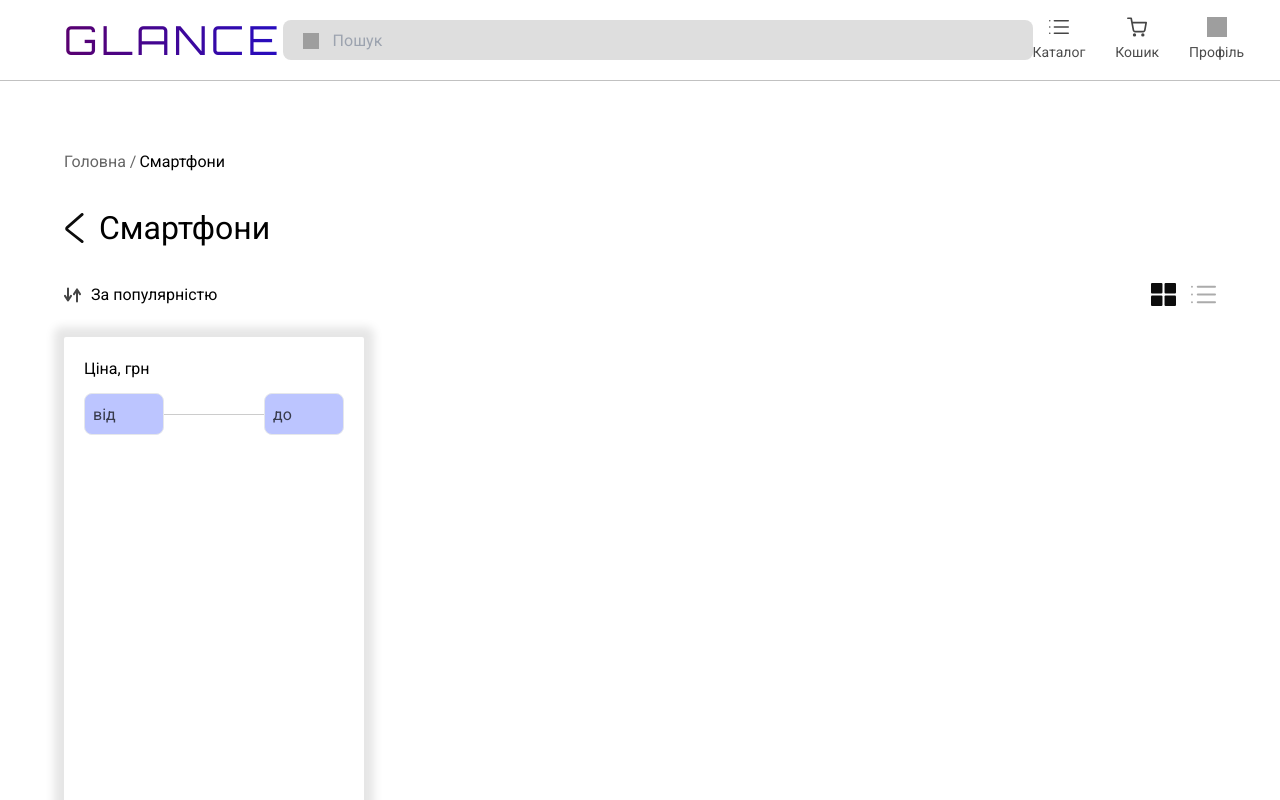
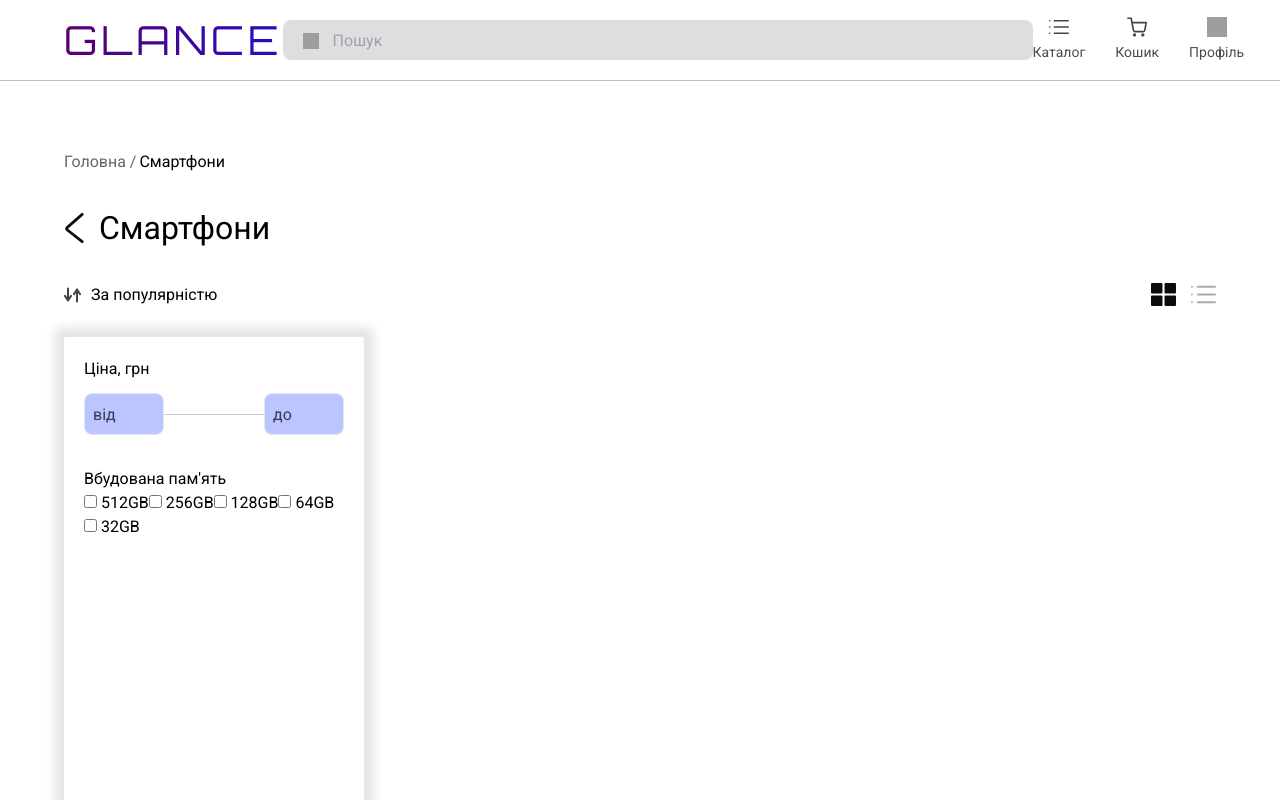
Before and after one commit to dest411/shop, a React (Create React App) app: page /CatalogMain in a window 1280 px wide. Shown: the top 800 px of the page. Built offline with nearby package versions, Linux system fonts and the light colour scheme; grey boxes are pictures that could not be loaded.

Commit message:
checkboxs

```diff
--- a/src/componentsMain/Aside.jsx
+++ b/src/componentsMain/Aside.jsx
@@ -4,8 +4,8 @@ import '../cssInfo/MainCatalog.css'
 const Aside = () => {
   return (
     <div>
-        <aside className='rounded-sm' >
-            <div>
+        <aside className='rounded-sm flex flex-col gap-8' >
+          <div>
                 <p>Ціна, грн</p>
                 <div className='asideinput flex justify-between items-center mt-3' >
                     <input type="text" placeholder='від'  className='
@@ -17,6 +17,17 @@ const Aside = () => {
                       rounded-lg placeholder-black/70 focus:border-blue-400 outline-0 transition-colors duration-300'/>
                 </div>
             </div>
+            <div>
+              <p>Вбудована пам'ять</p>
+              <div>
+                <label><input type="checkbox" name="memory" value="512GB" /> 512GB</label>
+                <label><input type="checkbox" name="memory" value="256GB" /> 256GB</label>
+                <label><input type="checkbox" name="memory" value="128GB" /> 128GB</label>
+                <label><input type="checkbox" name="memory" value="64GB" /> 64GB</label>
+                <label><input type="checkbox" name="memory" value="32GB" /> 32GB</label>
+              </div>
+
+            </div>
       </aside>
     </div>
   )
--- a/src/componentsMain/Info.jsx
+++ b/src/componentsMain/Info.jsx
@@ -39,7 +39,7 @@ const Info = () => {
                 <p>За популярністю</p>
 
                 {sortOpen ? (
-                  <div className='sorttext' >
+                  <div className='sorttext mt-56' >
                     <p>За популярністю</p>
                     <p>Від дешевих до дорогих</p>
                     <p>Від дорогих до дешевих</p>
--- a/src/cssInfo/Info.css
+++ b/src/cssInfo/Info.css
@@ -64,7 +64,7 @@
     flex-direction: column;
     align-items: center;
     position: absolute;
-    bottom: -150px;
+    bottom: -200px;
     box-shadow: 0px 0px 40px -10px rgba(0,0,0,0.75);
     border-radius: 8px;
     padding: 20px;
```
